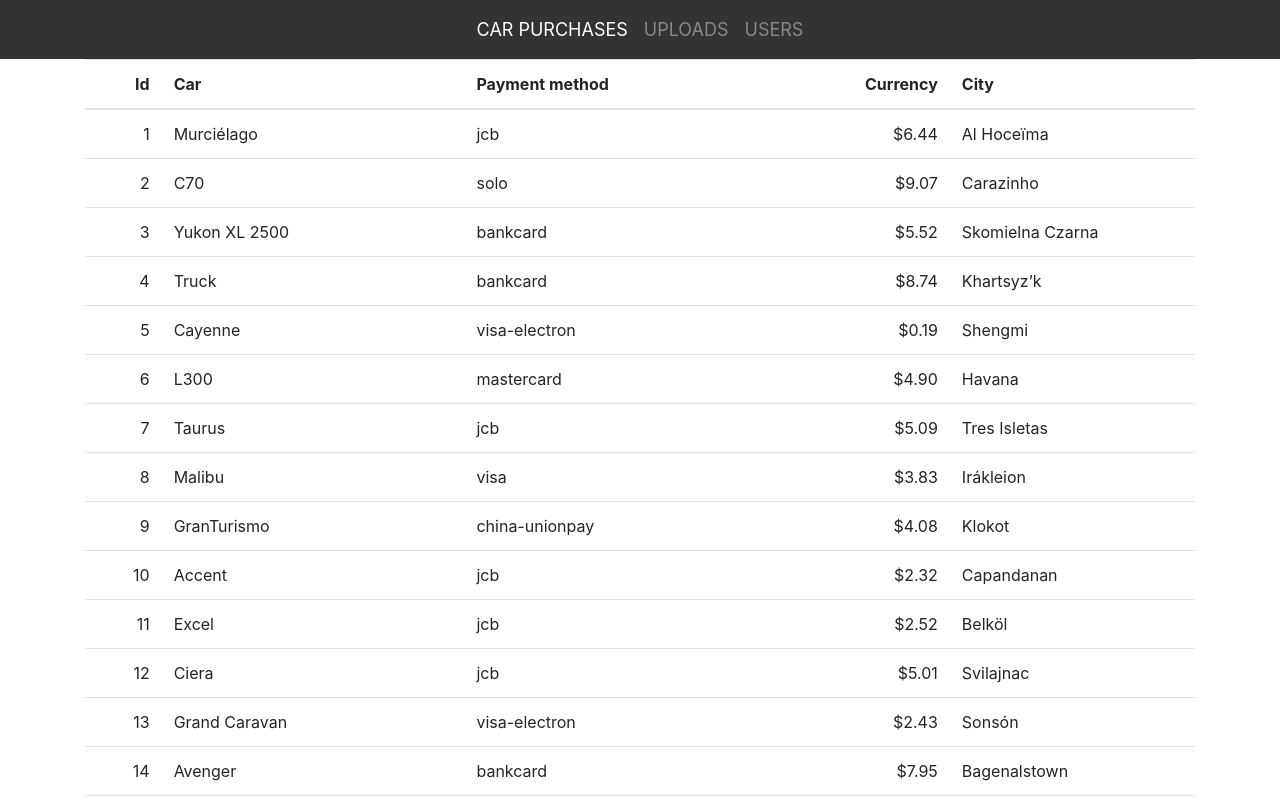
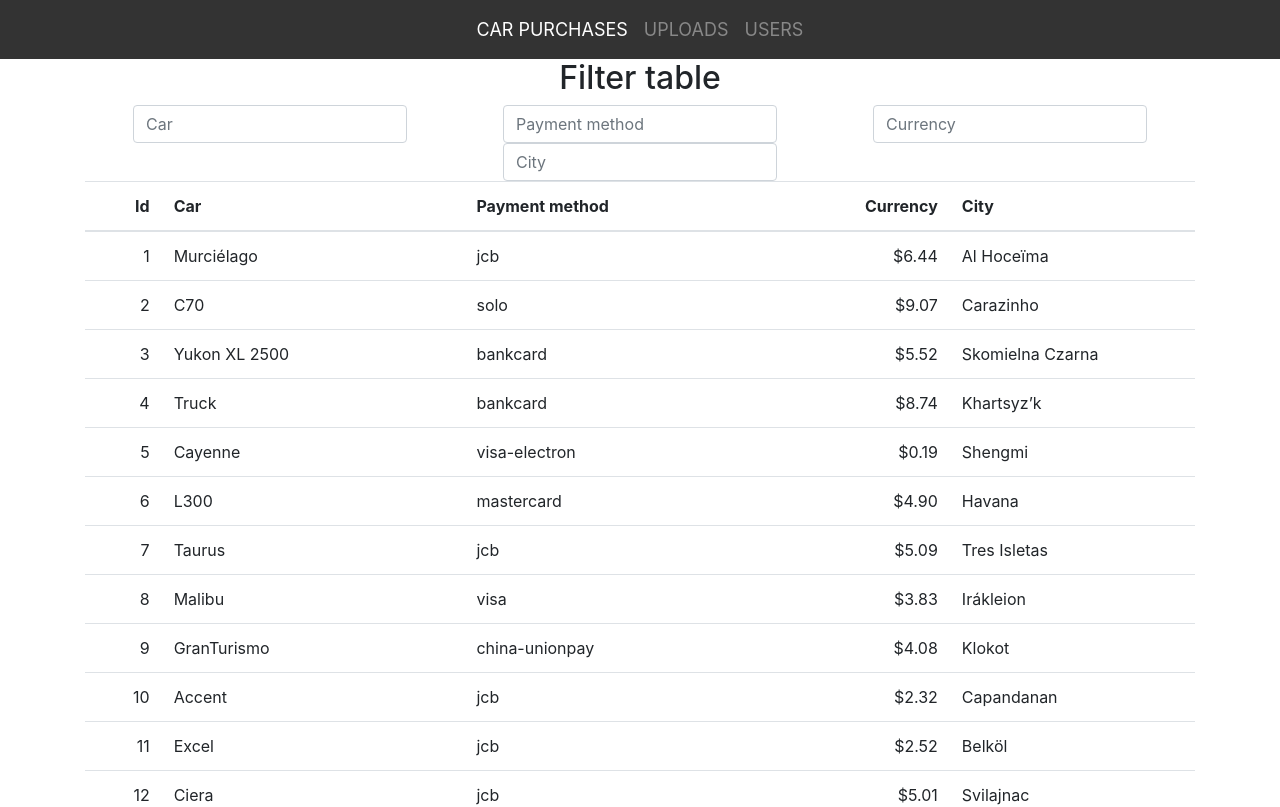
Before and after one commit to miletich/tables-test, a React app: page /tables/carPurchases in a window 1280 px wide. Shown: the top 807 px of the page. Built offline with nearby package versions, Linux system fonts and the light colour scheme.

Commit message:
Init filtering UI

```diff
--- a/src/components/Navigation.js
+++ b/src/components/Navigation.js
@@ -4,7 +4,14 @@ import { NavLink } from 'react-router-dom';
 import data from '../data/';
 
 const Navigation = () => (
-  <nav style={{ backgroundColor: '#333', padding: 16, textAlign: 'center' }}>
+  <nav
+    style={{
+      backgroundColor: '#333',
+      minWidth: 970,
+      padding: 16,
+      textAlign: 'center',
+    }}
+  >
     {Object.keys(data).map(key => (
       <NavLink
         key={key}
--- a/src/components/Table.js
+++ b/src/components/Table.js
@@ -3,6 +3,7 @@ import PropTypes from 'prop-types';
 import Moment from 'react-moment';
 import moment from 'moment';
 
+import { formatTitle } from '../helpers';
 import TableHeading from './TableHeading';
 
 const sortByKey = key => (a, b) => {
@@ -20,8 +21,18 @@ const sortByKey = key => (a, b) => {
 class Table extends Component {
   constructor(props) {
     super(props);
-    this.state = { data: this.props.data, sortBy: null, sortedData: this.props.data };
+    this.state = {
+      data: this.props.data, sortBy: null, sortedData: this.props.data, filters: {},
+    };
+    this.handleChange = this.handleChange.bind(this);
     this.handleTitleClick = this.handleTitleClick.bind(this);
+  }
+
+  handleChange(e) {
+    const { value, dataset: { filter } } = e.target;
+    this.setState({
+      filters: Object.assign({}, this.state.filters, { [filter]: value }),
+    });
   }
 
   handleTitleClick(sorter) {
@@ -35,6 +46,27 @@ class Table extends Component {
   render() {
     const { data, sortedData } = this.state;
     return (
+      <div style={{ minWidth: 970 }}>
+        <div style={{ textAlign: 'center' }}>
+          <h2 className="h2">Filter table</h2>
+          <form className="form-inline" style={{ textAlign: 'center' }}>
+            <div className="form-row" style={{ margin: '0 auto' }}>
+              {Object.entries(data[0]).map(([key, value]) =>
+                  key !== 'id' && (
+                    <div key={key} className="col">
+                      <input
+                        type="text"
+                        className="form-control"
+                        id={key}
+                        placeholder={formatTitle(key)}
+                        onChange={this.handleChange}
+                        data-filter={key}
+                      />
+                    </div>
+                  ))}
+            </div>
+          </form>
+        </div>
         <table className="table">
           <thead>
             <tr>
@@ -80,6 +112,7 @@ class Table extends Component {
             ))}
           </tbody>
         </table>
+      </div>
     );
   }
 }
--- a/src/components/TableHeading.js
+++ b/src/components/TableHeading.js
@@ -1,8 +1,7 @@
 import React from 'react';
 import PropTypes from 'prop-types';
 
-const formatTitle = string =>
-  `${string.charAt(0).toUpperCase()}${string.slice(1)}`.replace('_', ' ');
+import { formatTitle } from '../helpers';
 
 class TableHeading extends React.PureComponent {
   constructor() {
@@ -14,6 +13,7 @@ class TableHeading extends React.PureComponent {
     e.preventDefault();
     this.props.onHandleTitleClick(e.target.dataset.filter);
   }
+
   render() {
     const { firstRow } = this.props;
     return firstRow.map(([key, value]) => {
--- /dev/null
+++ b/src/helpers.js
@@ -0,0 +1,2 @@
+export const formatTitle = string =>
+  `${string.charAt(0).toUpperCase()}${string.slice(1)}`.replace('_', ' ');
```
Lines whose indentation alone changed are shown as unchanged.
